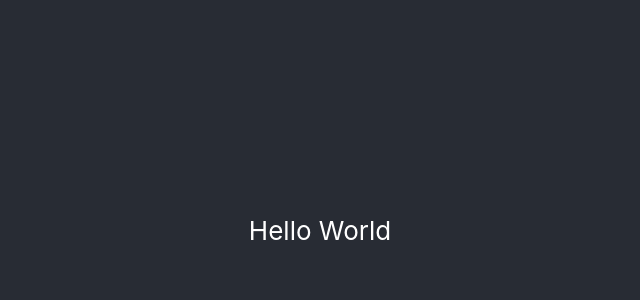
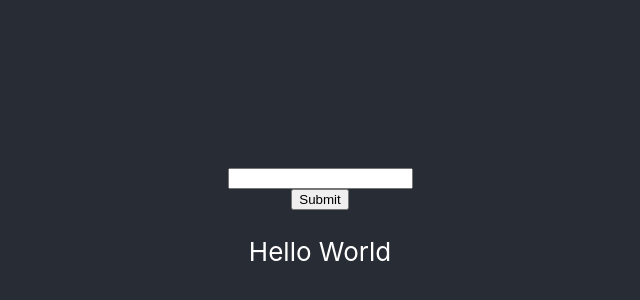
Before and after one commit to aman-choudhary17/milestone-3, a React (Create React App) app in the folder frontend/: page / in a window 1280 px wide. Shown: the part 170-470 px from the top of the page, without its empty margins (320-960 px from the left). Built offline with nearby package versions, Linux system fonts and the light colour scheme.

Commit message:
architecture-setup

```diff
--- a/frontend/package.json
+++ b/frontend/package.json
@@ -8,6 +8,8 @@
     "@testing-library/user-event": "^13.5.0",
     "react": "^18.3.1",
     "react-dom": "^18.3.1",
+    "react-redux": "^9.1.2",
+    "react-router-dom": "^6.26.0",
     "react-scripts": "5.0.1",
     "web-vitals": "^2.1.4"
   },
--- a/frontend/src/App.js
+++ b/frontend/src/App.js
@@ -1,9 +1,22 @@
+import React, {useState} from 'react'
 import './App.css';
 
 function App() {
+  const [state, setState] = useState("");
+
+  const onChange = (text) => {
+    setState(text)
+  }
+
+  const onClick = () => {
+    localStorage.setItem('cart', state);
+  }
+;
   return (
     <div className="App">
       <header className="App-header">
+        <input type="text" value={state} onChange={(e) => onChange(e.target.value)}/>
+        <input type="submit" onClick={() => onClick()}/>
         <p>Hello World</p>
       </header>
     </div>
```
Also changed, not shown: 1 other file (tests, documents, lock files or other folders).
